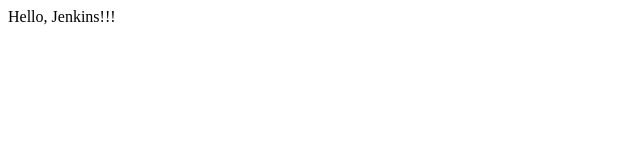
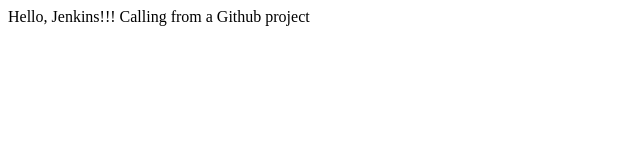
Before and after one commit to CTAKAHSPB/project11, a plain HTML site: page index.html in a window 1280 px wide. Shown: the whole page, without its empty margins (0-640 px from the left). Drawn offline with Linux system fonts and the light colour scheme.

Commit message:
Update index.html

```diff
--- a/index.html
+++ b/index.html
@@ -1,3 +1,3 @@
 <html>
-<body>Hello, Jenkins!!!</body>
+<body>Hello, Jenkins!!! Calling from a Github project</body>
 </html>
```
